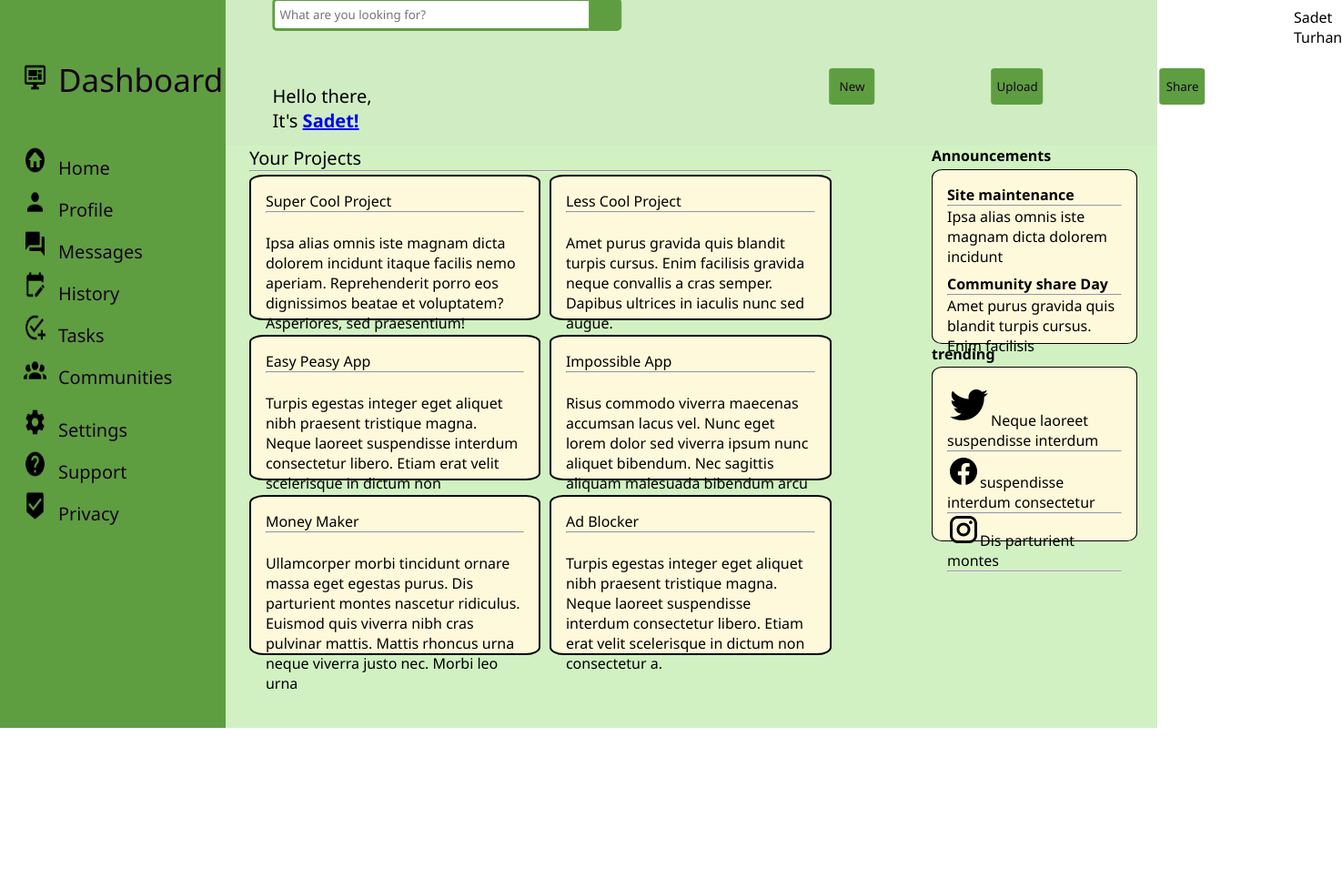
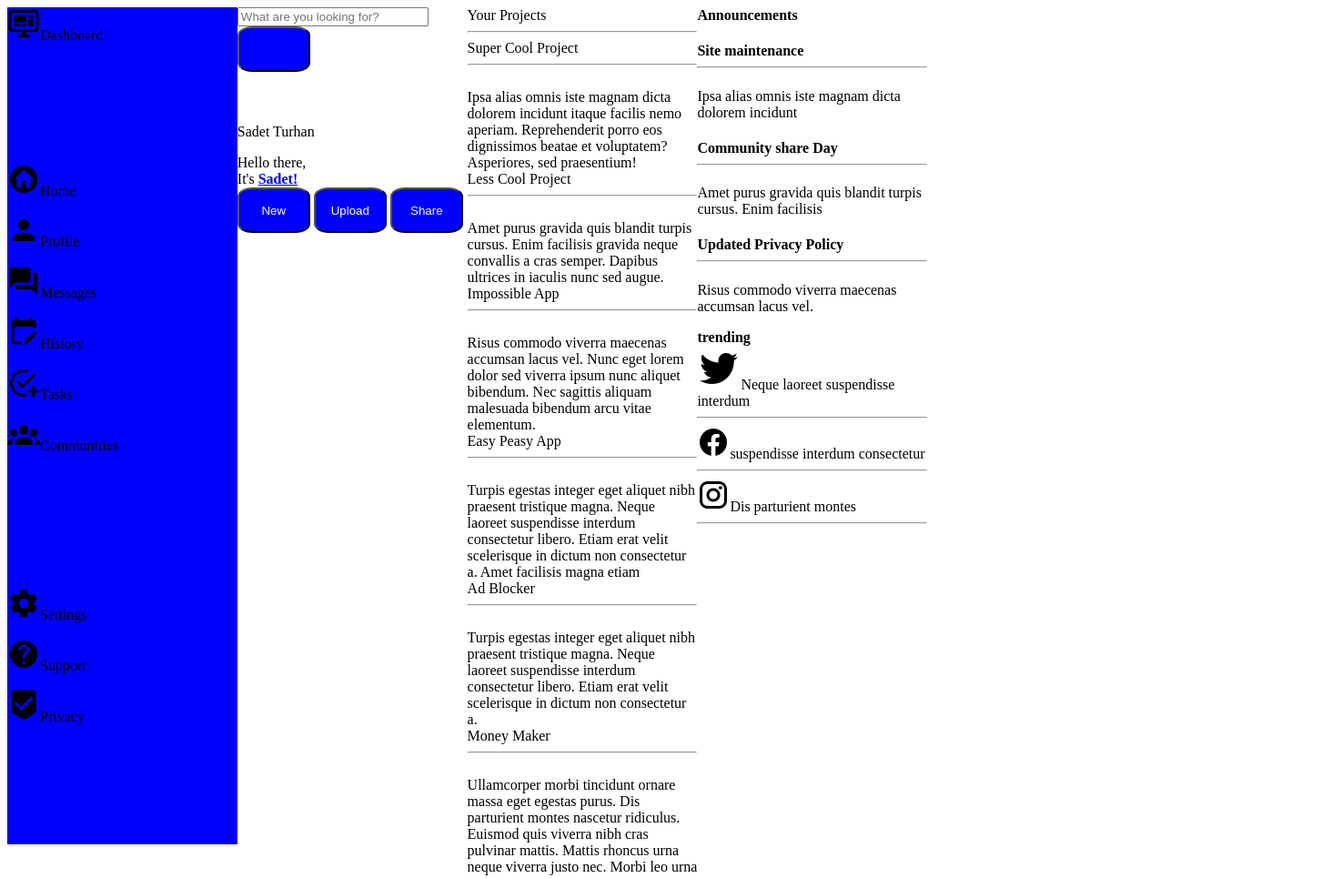
Before and after one commit to SadetTurhan/Admin-Dashboard, a plain HTML site: page index.html in a window 1280 px wide. Shown: the whole page at 91% size, 1475 px wide, since content can reach past the window. Before the commit the page ends 800 px from the top, so only its background shows below. Drawn offline with Linux system fonts and the light colour scheme.

Commit message:
Update style.css

```diff
--- a/style.css
+++ b/style.css
@@ -1,295 +1,55 @@
-*{
-    margin: 0;
-    font-family:'Segoe UI', Tahoma, Geneva, Verdana, sans-serif;
+.container{
+  display: grid;
+  grid-template: 10% 30% 30% 20% 10%/ 20% 20% 20% 20% 20%;
 }
-
-.sidebar {
-    grid-area: sidebar;
-  }
-header{
-    grid-area: header;
-  }
-main {
-    grid-area: main;
-  }
-.right-side{
-  grid-area: right-side;
+.header{
+  display: grid;
+  grid-column-start: 2;
+  grid-column-end: 6;
+  grid-row-start: 1;
+  grid-row-end: 1;
+  grid-template-rows: 10% 20% 20% 20% 20%;
+  grid-template-columns: 70% 30%;
 }
-
-.container {
-    display: grid;
-    grid-template-columns: 15vw 35vw 30vw 20vw;
-    grid-template-rows: auto;
-    grid-template-areas:
-      "sidebar header header header"
-      "sidebar main main right-side"
-      "sidebar main main right-side";
+.botside{
+  display: grid;
+  grid-row-start: 3;
+  grid-row-end: 6;
+  display: inline-block;
+  grid-column-start: 1;
 }
-
+.topside{
+  display: grid;
+  grid-row-start: 1;
+  grid-row-end: 2;
+}
+input{
+  width: 80%;
+}
+.buttons{
+  margin: -5% auto 2% 60%;
+  display: inline;
+}
+button{
+  width: 80px;
+  height: 50px;
+  border-radius: 20%;
+  background-color: blue;
+  color: white;
+}
+.main{
+  display: grid;
+  grid-column-start: 2;
+  grid-column-end: 6;
+  grid-row-start: 2;
+  grid-row-end: 6;
+}
 .sidebar{
-    width: 25vw;
-    height: 100vh;
-    background-color: rgb(94, 158, 65);
-    color: rgb(23, 4, 29);
+  display: grid;
+  background-color: blue;
+  height: 920px;
+  grid-column-start: 1;
+  grid-column-end: 1;
+  grid-row-start: 1;
+  grid-row-end: 6;
 }
-
-header{
-    width: 80vw;
-    height:20vh;
-    background-color: rgb(208, 236, 195);
-    margin-left: 4.4vw;
-}
-
-main{
-    width: 80vw;
-    height: 80vh;
-    background-color: rgb(209, 241, 194);
-    margin-left: 4.4vw;
-}
-
-.sidebar{
-    display: grid;
-    grid-template-columns: auto;
-    grid-template-rows: 20vh 20vh 20vh;
-    grid-template-areas:
-        "dashboard"
-        "first-row"
-        "second-row";
-}
-
-.right-side{
-    display: grid;
-    grid-template-columns: auto;
-    grid-template-rows: 2vw 15vw 2vw 15vw;
-    grid-template-areas:
-      "first-box"
-      "second-box";
-}
-
-.first-box{
-  margin-right: 30px;
-  border-radius: 2mm;
-  border-color: white;
-  border: 1px solid black;
-  border-radius: 5%;
-  background-color: #fff9db;
-  padding: 1em;
-}
-
-.second-box{
-  margin-right: 30px;
-  border-radius: 2mm;
-  border-color: black;
-  border: 1px solid black;
-  border-radius: 5%;
-  background-color: #fff9db;
-  padding: 1em;
-}
-
-
-.main-right{
-  grid-area: main-right;
-  margin-bottom: 2vh;
-  margin-left: 10px;
-  border-radius: 2mm;
-  border-color: black;
-  border: 2px solid black;
-  border-radius: 5%;
-  background-color: #fff9db;
-  padding: 1em;
-}
-
-.main-left{
-  grid-area: main-left;
-  margin-bottom: 2vh;
-  border-radius: 2mm;
-  border-color: black;
-  border: 2px solid black;
-  border-radius: 5%;
-  background-color: #fff9db;
-  padding: 1em;
-}
-.m-headline{
-  grid-area: m-headline;
-  font-size: 20px;
-}
-.main-left2{
-  grid-area: main-left2;
-  margin-bottom: 2vh;
-  border-radius: 2mm;
-  border-color: black;
-  border: 2px solid black;
-  border-radius: 5%;
-  background-color: #fff9db;
-  padding: 1em;
-}
-
-.main-left3{
-  grid-area: main-left3;
-  border-radius: 2mm;
-  border-color: black;
-  border: 2px solid black;
-  border-radius: 5%;
-  background-color: #fff9db;
-  padding: 1em;
-}
-
-.main-right2{
-  grid-area: main-right2;
-  margin-left: 10px;
-  margin-bottom: 2vh;
-  border-radius: 2mm;
-  border-color: black;
-  border: 2px solid black;
-  border-radius: 5%;
-  background-color: #fff9db;
-  padding: 1em;
-}
-
-.main-right3{
-  grid-area: main-right3;
-  margin-left: 10px;
-  border-radius: 2mm;
-  border-color: black;
-  border: 2px solid black;
-  border-radius: 5%;
-  background-color: #fff9db;
-  padding: 1em;
-}
-
-main{
-  display: grid;
-  grid-template-columns: 2vw 25vw 25vw;
-  grid-template-rows: 4vh 22vh 22vh 22vh;
-  grid-template-areas:
-    ". m-headline m-headline"
-    ". main-left main-right"
-    ". main-left2 main-right2"
-    ". main-left3 main-right3";}
-
-.dashboard{
-  font-size: 35px;
-  margin-top: 8vh;
-  margin-left: 2vw;
-}
-
-.first-row{
-  font-size: 20px;
-  margin-left: 2vw;
-  margin-bottom: 30vh;
-  display: flex;
-  flex-direction: column;
-  justify-content: flex-start;
-}
-
-.second-row{
-  font-size: 20px;
-  margin-left: 2vw;
-  margin-top: 16vh;
-}
-
-p{
-  margin-bottom: 1vh;
-}
-
-
-.search {
-  width: 100%;
-  display: flex;
-  grid-area: search;
-  margin-top: 6vh;
-}
-
-.searchTerm {
-  width: 100%;
-  border: 3px solid rgb(94, 158, 65);
-  border-right: none;
-  padding: 5px;
-  height: 20px;
-  border-radius: 5px 0 0 5px;
-  outline: none;
-  color: #9DBFAF;
-  margin-top: 4vh;
-}
-
-.searchTerm:focus{
-  color: rgb(94, 158, 65);
-}
-
-.searchButton {
-  width: 40px;
-  height: 36px;
-  border: 1px solid rgb(94, 158, 65);
-  background: rgb(94, 158, 65);
-  text-align: center;
-  color: #fff;
-  border-radius: 0 5px 5px 0;
-  cursor: pointer;
-  font-size: 20px;
-  margin-top: 4vh;
-}
-
-.wrap{
-  width: 40%;
-  margin-top: 4vh;
-  margin-left: 20vw;
-  top: 50%;
-  transform: translate(-50%, -50%);
-  display: grid;
-    grid-template-columns: 30vw 40vw;
-    grid-template-rows: auto;
-    grid-template-areas:
-        "search right-navbar"
-        "down-navbar right-down-nav";
-}
-
-.down-navbar{
-  margin-top: 4vh;
-  grid-area: down-navbar;
-  font-size: 20px;
-}
-
-.right-navbar{
-  grid-area: right-navbar;
-  display: flex;
-  justify-content: flex-start;
-  margin-top: 90px;
-  margin-left: 700px;
-}
-
-.right-down-nav{
-  grid-area: right-down-nav;
-  display: flex;
-  flex: 0 1 50px;
-  margin: -25px;
-  margin-left: 100px;
-}
-
-
-.three-boxes{
-  margin-left: 10vw;
-  border: 1px;
-  margin-top: 5vh;
-  width: 800px;
-  border-radius: 8%;
-  height: 40px;
-  background-color: rgb(94, 158, 65);
-  color: rgb(23, 4, 29);
-  flex: 0 0 50px;
-
-}
-
-.first-box{
-  grid-template-rows: 10vh 10vh 10vh;
-}
-
-.menu{
-  width: 2vw;
-  height: 4vh;
-  margin-right: 1vw;
-}
-
-.second-box{
-  display: grid;
-  grid-template-rows: 10vh 8vh 10vh;
-}
```
